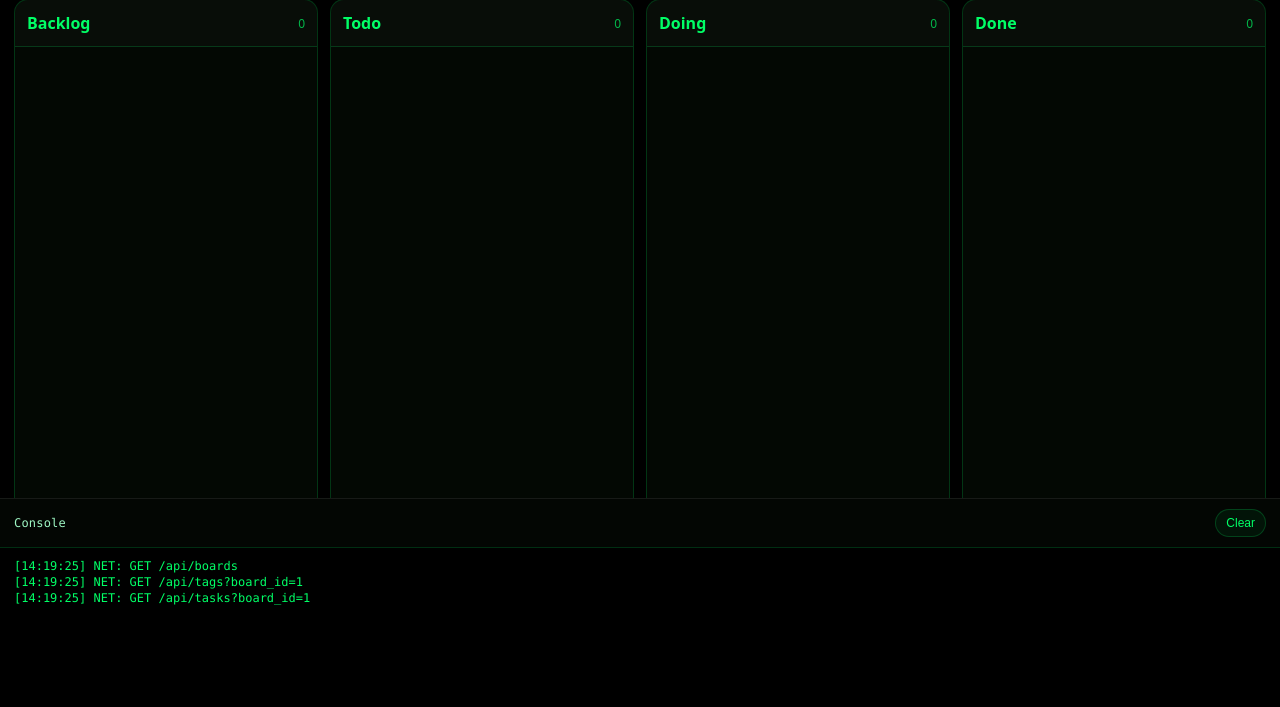
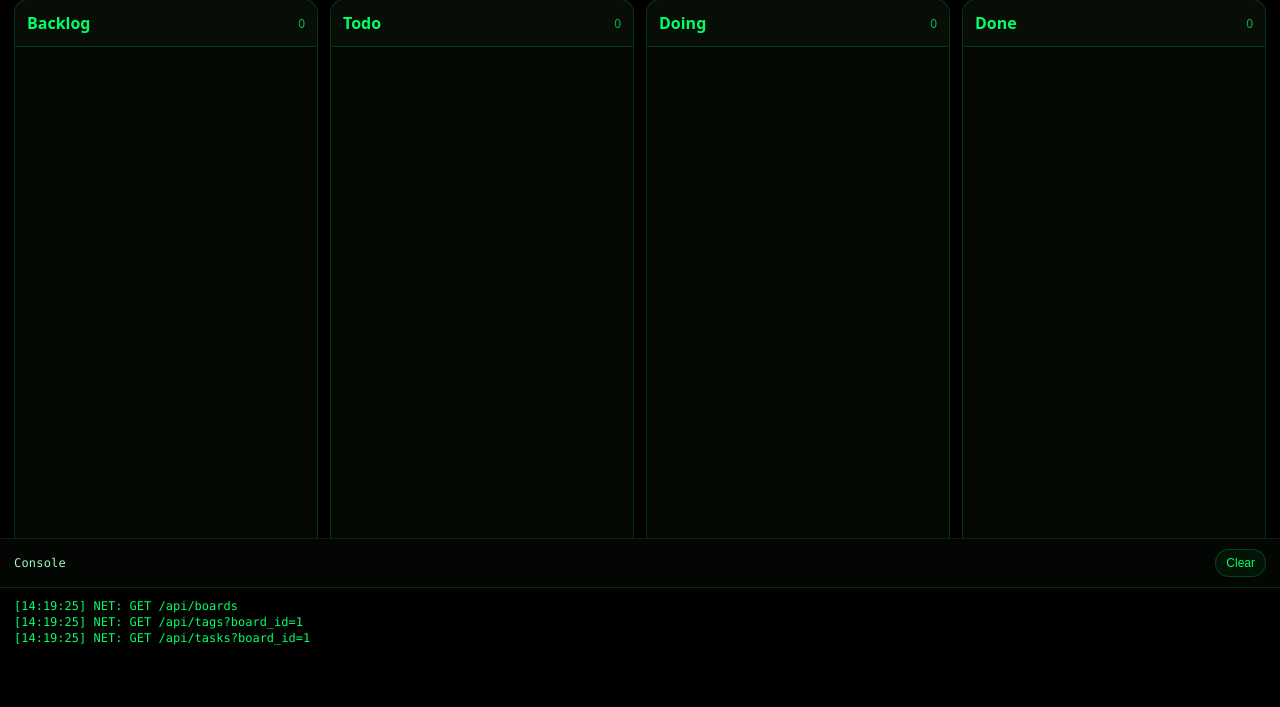
Before and after one commit to Schwarz-XU/simple-kanban, a Flask app: page / in a window 1280 px wide. Shown: the part 93-800 px from the top of the page. Run offline with Flask 3, Linux system fonts and the light colour scheme; data comes from the database, SQL or seed files in the repository; data that the repository does not hold is empty.

Commit message:
Lower console min-height so 1/8 is visible

```diff
--- a/static/styles.css
+++ b/static/styles.css
@@ -287,7 +287,7 @@ select:focus { outline: none; box-shadow: 0 0 0 2px rgba(0,255,102,.18); }
   padding: 10px 14px 14px;
   height: 12.5vh; /* console takes ~1/8 of the screen */
   max-height: 320px;
-  min-height: 160px;
+  min-height: 120px;
   overflow: auto; /* only console scrolls */
   color: #00ff66;
   background: #000;
```
